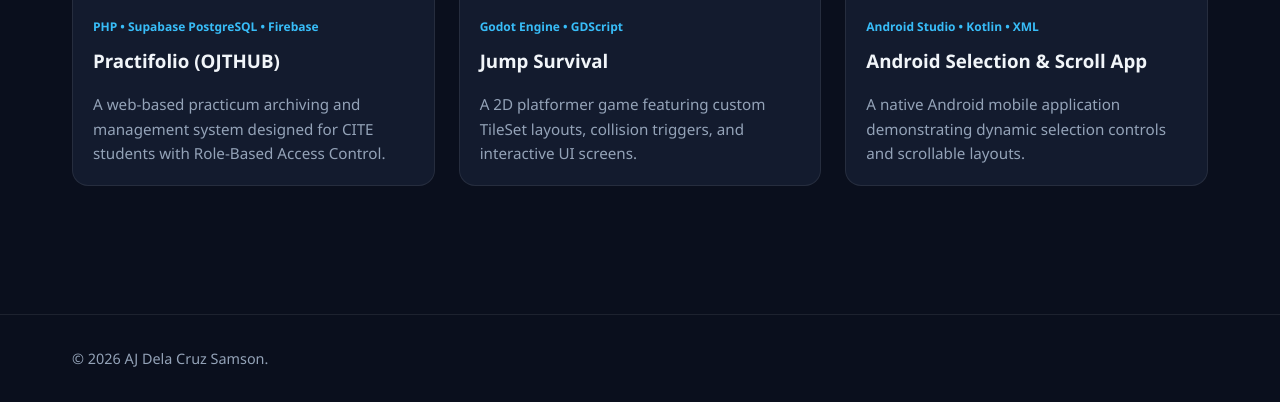
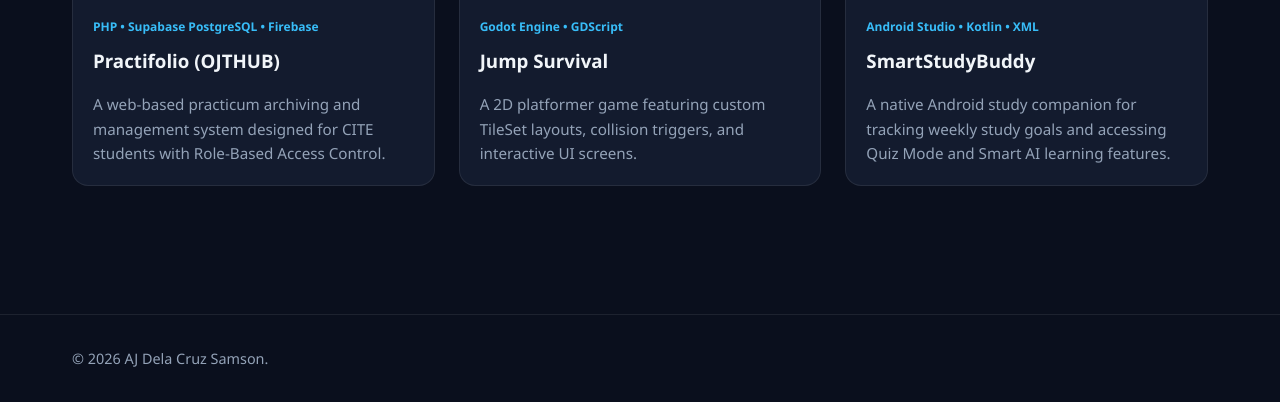
Before and after one commit to samsonaj822-lgtm/ajpersonal-portfolio, a plain HTML site: page projects.html in a window 1280 px wide. Shown: the part 502-904 px from the top of the page. Drawn offline with Linux system fonts and the light colour scheme.

Commit message:
Update SmartStudyBuddy project details

```diff
--- a/projects.html
+++ b/projects.html
@@ -62,8 +62,8 @@
                 </div>
                 <div class="project-content">
                     <span style="font-size: 0.75rem; color: var(--accent); font-weight: 600;">Android Studio • Kotlin • XML</span>
-                    <h3 style="margin: 0.5rem 0 1rem;">Android Selection & Scroll App</h3>
-                    <p style="color: var(--text-muted); font-size: 0.95rem;">A native Android mobile application demonstrating dynamic selection controls and scrollable layouts.</p>
+                    <h3 style="margin: 0.5rem 0 1rem;">SmartStudyBuddy</h3>
+                    <p style="color: var(--text-muted); font-size: 0.95rem;">A native Android study companion for tracking weekly study goals and accessing Quiz Mode and Smart AI learning features.</p>
                 </div>
             </article>
         </div>
```
